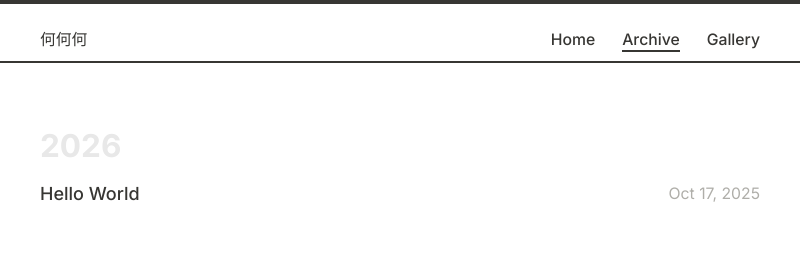
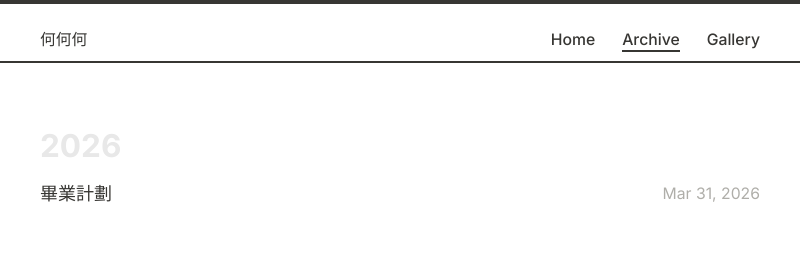
Before and after one commit to iu-ya/iu-ya.github.io, a plain HTML site: page archives/index.html in a window 1280 px wide. Shown: the top 270 px of the page, 240-1040 px from the left. Drawn offline with Linux system fonts and the light colour scheme.

Commit message:
Update index.html

```diff
--- a/archives/index.html
+++ b/archives/index.html
@@ -7,6 +7,7 @@
 <meta http-equiv="X-UA-Compatible" content="ie=edge">
 
     <meta name="author" content="John Doe">
+
 
 
 
@@ -116,12 +117,12 @@
             <div class="post-title">
             <a href="/archives/畢業計劃.html">
 
-                    Hello World
+                    畢業計劃
 
                 </a>
             </div>
 
-            <span class="post-date">Oct 17, 2025</span>
+            <span class="post-date">Mar 31, 2026</span>
         </div>
 
 
```
